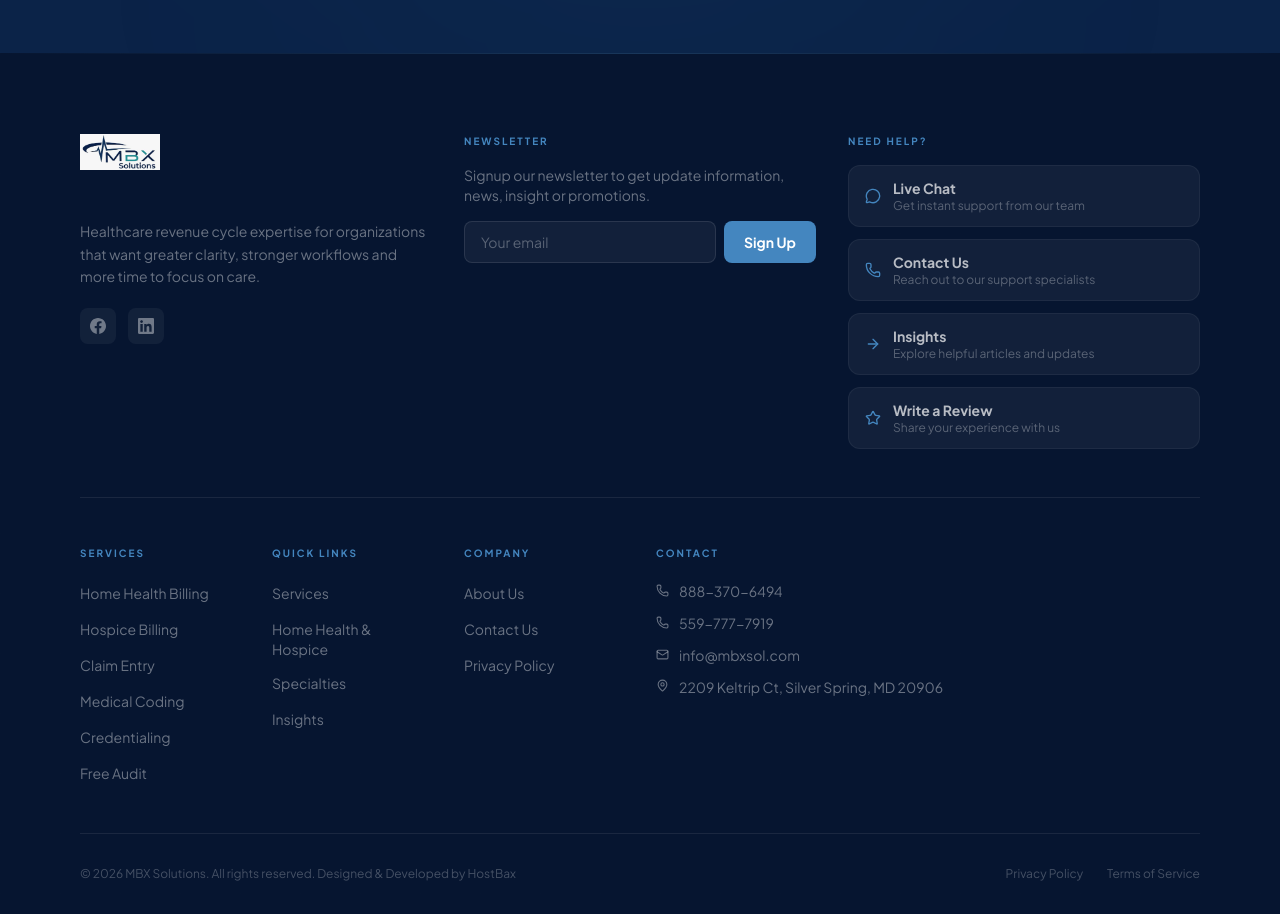
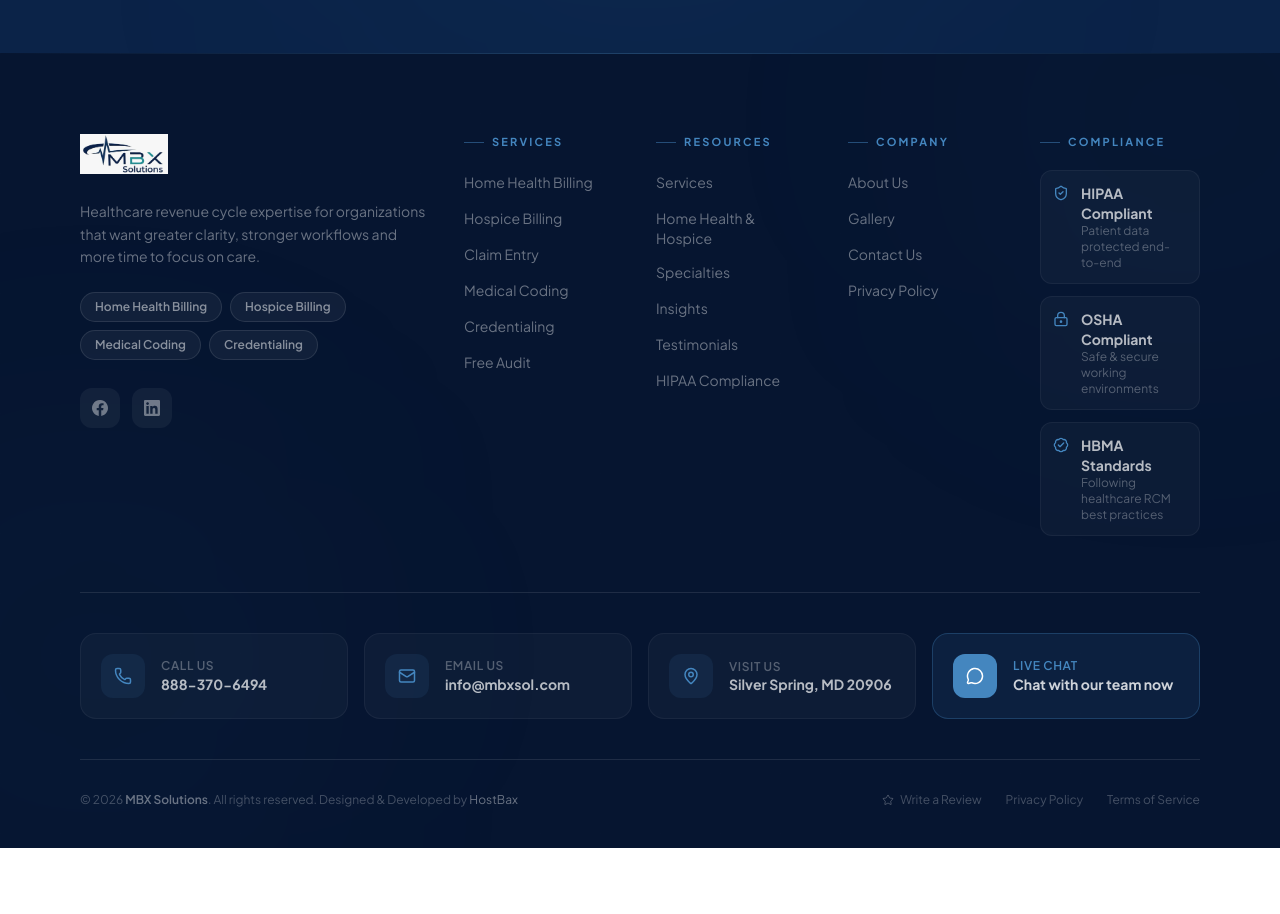
Before and after one commit to SabirMalik006/billing, a React (Vite) app in the folder frontend/: page /about#security in a window 1280 px wide. Shown: the part 5440-6354 px from the top of the page. After the commit the page ends 6288 px from the top, so only its background shows below. Built offline with nearby package versions, Linux system fonts and the light colour scheme; no server answers.

Commit message:
feat: redesign footer with newsletter-free layout, compliance badges, contact strip; center content on mobile

```diff
--- a/frontend/src/components/Footer.jsx
+++ b/frontend/src/components/Footer.jsx
@@ -1,5 +1,5 @@
 import { Link } from 'react-router-dom'
-import { ArrowUpRight, Phone, Mail, MapPin, MessageCircle, ArrowRight, Star } from 'lucide-react'
+import { ArrowUpRight, Phone, Mail, MapPin, MessageCircle, Star, ShieldCheck, LockKeyhole, BadgeCheck } from 'lucide-react'
 import { useState } from 'react'
 import ReviewForm from './ReviewForm'
 
@@ -12,138 +12,97 @@ const footerLinks = {
     { label: 'Credentialing', path: '/services#credentialing' },
     { label: 'Free Audit', path: '/services#free-audit' },
   ],
-  'Quick Links': [
+  Resources: [
     { label: 'Services', path: '/services' },
     { label: 'Home Health & Hospice', path: '/capabilities#home-health' },
     { label: 'Specialties', path: '/capabilities#private-practice' },
     { label: 'Insights', path: '/our-insights' },
+    { label: 'Testimonials', path: '/testimonials' },
+    { label: 'HIPAA Compliance', path: '/hipaa' },
   ],
   Company: [
     { label: 'About Us', path: '/about' },
+    { label: 'Gallery', path: '/gallery' },
     { label: 'Contact Us', path: '/connect-us' },
     { label: 'Privacy Policy', path: '#' },
   ],
 }
 
+const complianceBadges = [
+  { icon: ShieldCheck, label: 'HIPAA Compliant', desc: 'Patient data protected end-to-end' },
+  { icon: LockKeyhole, label: 'OSHA Compliant', desc: 'Safe & secure working environments' },
+  { icon: BadgeCheck, label: 'HBMA Standards', desc: 'Following healthcare RCM best practices' },
+]
+
 export default function Footer() {
-  const [email, setEmail] = useState('')
-  const [subscribed, setSubscribed] = useState(false)
   const [showReview, setShowReview] = useState(false)
 
-  const handleSubscribe = (e) => {
-    e.preventDefault()
-    if (email) {
-      setSubscribed(true)
-      setEmail('')
-      setTimeout(() => setSubscribed(false), 4000)
-    }
-  }
+  return (
+    <footer className="relative overflow-hidden bg-mbx-navy-dark">
+      {/* Top accent line */}
+      <div className="h-px bg-gradient-to-r from-transparent via-mbx-teal/40 to-transparent" />
 
-  return (
-    <footer className="relative bg-mbx-navy-dark overflow-hidden">
-      {/* Subtle top accent line */}
-      <div className="h-px bg-gradient-to-r from-transparent via-mbx-teal/30 to-transparent" />
-
-      {/* Background grid */}
-      <div className="absolute inset-0 opacity-[0.02]" style={{
+      {/* Background decoration */}
+      <div className="absolute inset-0 opacity-[0.03]" style={{
         backgroundImage: `linear-gradient(rgba(255,255,255,0.1) 1px, transparent 1px), linear-gradient(90deg, rgba(255,255,255,0.1) 1px, transparent 1px)`,
         backgroundSize: '60px 60px',
       }} />
+      <div className="pointer-events-none absolute -top-32 -right-24 h-96 w-96 rounded-full bg-mbx-teal/5 blur-[140px]" />
+      <div className="pointer-events-none absolute bottom-0 -left-24 h-96 w-96 rounded-full bg-mbx-teal/5 blur-[140px]" />
 
-      <div className="container mx-auto relative z-10 pt-20 pb-8">
-        {/* Top row: Logo + Newsletter + Live Chat */}
-        <div className="grid gap-12 lg:grid-cols-12 lg:gap-8 pb-12 border-b border-white/8">
+      <div className="container mx-auto relative z-10 pt-16 pb-10 md:pt-20">
+        {/* Main grid */}
+        <div className="grid grid-cols-1 gap-10 pb-14 sm:grid-cols-2 lg:grid-cols-12 lg:gap-8">
           {/* Brand */}
-          <div className="lg:col-span-4">
-            <Link to="/" className="mb-6 inline-block">
-              <img src="/logo.jpeg" alt="MBX Solutions" className="h-9 w-auto" />
+          <div className="text-center sm:text-left lg:col-span-4">
+            <Link to="/" className="inline-block">
+              <img src="/logo.jpeg" alt="MBX Solutions" className="h-10 w-auto" />
             </Link>
-            <p className="mt-5 max-w-sm text-sm leading-relaxed text-white/40">
+            <p className="mt-5 max-w-sm text-sm leading-relaxed text-white/40 sm:mx-0 mx-auto">
               Healthcare revenue cycle expertise for organizations that want greater clarity,
               stronger workflows and more time to focus on care.
             </p>
-            <div className="mt-5 flex items-center gap-3">
-              <a href="https://www.facebook.com/Mbxsol" target="_blank" rel="noopener noreferrer" className="flex size-9 items-center justify-center rounded-lg bg-white/5 text-white/40 transition-all hover:bg-mbx-teal hover:text-white" aria-label="Facebook">
+
+            {/* Service tags */}
+            <div className="mt-6 flex flex-wrap justify-center gap-2 sm:justify-start">
+              {['Home Health Billing', 'Hospice Billing', 'Medical Coding', 'Credentialing'].map((tag) => (
+                <Link
+                  key={tag}
+                  to="/services"
+                  className="rounded-full border border-white/10 bg-white/5 px-3.5 py-1.5 text-xs font-semibold text-white/50 transition-all duration-300 hover:border-mbx-teal/40 hover:text-mbx-teal"
+                >
+                  {tag}
+                </Link>
+              ))}
+            </div>
+
+            {/* Socials */}
+            <div className="mt-7 flex items-center justify-center gap-3 sm:justify-start">
+              <a href="https://www.facebook.com/Mbxsol" target="_blank" rel="noopener noreferrer" className="flex size-10 items-center justify-center rounded-xl bg-white/5 text-white/40 transition-all duration-300 hover:-translate-y-0.5 hover:bg-mbx-teal hover:text-white" aria-label="Facebook">
                 <svg width="16" height="16" fill="currentColor" viewBox="0 0 24 24"><path d="M24 12.073c0-6.627-5.373-12-12-12s-12 5.373-12 12c0 5.99 4.388 10.954 10.125 11.854v-8.385H7.078v-3.47h3.047V9.43c0-3.007 1.792-4.669 4.533-4.669 1.312 0 2.686.235 2.686.235v2.953H15.83c-1.491 0-1.956.925-1.956 1.874v2.25h3.328l-.532 3.47h-2.796v8.385C19.612 23.027 24 18.062 24 12.073z"/></svg>
               </a>
-              <a href="https://www.linkedin.com/company/mbxsol/" target="_blank" rel="noopener noreferrer" className="flex size-9 items-center justify-center rounded-lg bg-white/5 text-white/40 transition-all hover:bg-mbx-teal hover:text-white" aria-label="LinkedIn">
+              <a href="https://www.linkedin.com/company/mbxsol/" target="_blank" rel="noopener noreferrer" className="flex size-10 items-center justify-center rounded-xl bg-white/5 text-white/40 transition-all duration-300 hover:-translate-y-0.5 hover:bg-mbx-teal hover:text-white" aria-label="LinkedIn">
                 <svg width="16" height="16" fill="currentColor" viewBox="0 0 24 24"><path d="M20.447 20.452h-3.554v-5.569c0-1.328-.027-3.037-1.852-3.037-1.853 0-2.136 1.445-2.136 2.939v5.667H9.351V9h3.414v1.561h.046c.477-.9 1.637-1.85 3.37-1.85 3.601 0 4.267 2.37 4.267 5.455v6.286zM5.337 7.433c-1.144 0-2.063-.926-2.063-2.065 0-1.138.92-2.063 2.063-2.063 1.14 0 2.064.925 2.064 2.063 0 1.139-.925 2.065-2.064 2.065zm1.782 13.019H3.555V9h3.564v11.452zM22.225 0H1.771C.792 0 0 .774 0 1.729v20.542C0 23.227.792 24 1.771 24h20.451C23.2 24 24 23.227 24 22.271V1.729C24 .774 23.2 0 22.222 0h.003z"/></svg>
               </a>
             </div>
           </div>
 
-          {/* Newsletter */}
-          <div className="lg:col-span-4">
-            <h4 className="mb-4 text-[10px] font-bold uppercase tracking-[0.2em] text-mbx-teal">Newsletter</h4>
-            <p className="mb-4 text-sm text-white/40">Signup our newsletter to get update information, news, insight or promotions.</p>
-            <form onSubmit={handleSubscribe} className="flex gap-2">
-              <input
-                type="email"
-                value={email}
-                onChange={(e) => setEmail(e.target.value)}
-                placeholder="Your email"
-                className="flex-1 rounded-lg bg-white/5 border border-white/10 px-4 py-2.5 text-sm text-white outline-none focus:border-mbx-teal transition-colors placeholder:text-white/30"
-                required
-              />
-              <button type="submit" className="rounded-lg bg-[#4486BF] px-5 py-2.5 text-sm font-bold text-white transition-all hover:bg-[#3a73a8]">
-                Sign Up
-              </button>
-            </form>
-            {subscribed && (
-              <p className="mt-2 text-xs text-mbx-teal">Thank you for subscribing!</p>
-            )}
-          </div>
-
-          {/* Live Chat / Help */}
-          <div className="lg:col-span-4">
-            <h4 className="mb-4 text-[10px] font-bold uppercase tracking-[0.2em] text-mbx-teal">Need Help?</h4>
-            <div className="space-y-3">
-              <a href="https://tawk.to/chat/69e36639917d361c322fb3b5/1jmg4el5d" target="_blank" rel="noopener noreferrer" className="flex items-center gap-3 rounded-xl bg-white/5 border border-white/5 px-4 py-3 text-sm text-white/50 transition-all hover:border-mbx-teal/30 hover:text-white">
-                <MessageCircle size={16} className="text-mbx-teal shrink-0" />
-                <div>
-                  <p className="font-bold text-white/70">Live Chat</p>
-                  <p className="text-xs text-white/30">Get instant support from our team</p>
-                </div>
-              </a>
-              <Link to="/connect-us" className="flex items-center gap-3 rounded-xl bg-white/5 border border-white/5 px-4 py-3 text-sm text-white/50 transition-all hover:border-mbx-teal/30 hover:text-white">
-                <Phone size={16} className="text-mbx-teal shrink-0" />
-                <div>
-                  <p className="font-bold text-white/70">Contact Us</p>
-                  <p className="text-xs text-white/30">Reach out to our support specialists</p>
-                </div>
-              </Link>
-              <Link to="/our-insights" className="flex items-center gap-3 rounded-xl bg-white/5 border border-white/5 px-4 py-3 text-sm text-white/50 transition-all hover:border-mbx-teal/30 hover:text-white">
-                <ArrowRight size={16} className="text-mbx-teal shrink-0" />
-                <div>
-                  <p className="font-bold text-white/70">Insights</p>
-                  <p className="text-xs text-white/30">Explore helpful articles and updates</p>
-                </div>
-              </Link>
-              <button onClick={() => setShowReview(true)} className="flex items-center gap-3 rounded-xl bg-white/5 border border-white/5 px-4 py-3 text-sm text-white/50 transition-all hover:border-mbx-teal/30 hover:text-white w-full text-left">
-                <Star size={16} className="text-mbx-teal shrink-0" />
-                <div>
-                  <p className="font-bold text-white/70">Write a Review</p>
-                  <p className="text-xs text-white/30">Share your experience with us</p>
-                </div>
-              </button>
-            </div>
-          </div>
-        </div>
-
-        {/* Links + Contact */}
-        <div className="grid gap-12 lg:grid-cols-12 lg:gap-8 py-12">
+          {/* Link columns */}
           {Object.entries(footerLinks).map(([title, links]) => (
-            <div key={title} className="lg:col-span-2">
-              <h4 className="mb-5 text-[10px] font-bold uppercase tracking-[0.2em] text-mbx-teal">{title}</h4>
+            <div key={title} className="text-center sm:text-left lg:col-span-2">
+              <h4 className="mb-5 flex items-center justify-center gap-2 text-[11px] font-bold uppercase tracking-[0.2em] text-mbx-teal sm:justify-start">
+                <span className="h-px w-5 bg-mbx-teal/50" />
+                {title}
+              </h4>
               <ul className="space-y-3">
                 {links.map((link) => (
                   <li key={link.label}>
                     <Link
                       to={link.path}
-                      className="group inline-flex items-center gap-1.5 text-sm text-white/40 transition-colors hover:text-white"
+                      className="group inline-flex items-center justify-center gap-1.5 text-sm text-white/40 transition-all duration-300 hover:pl-1 hover:text-white"
                     >
                       {link.label}
-                      <ArrowUpRight size={11} className="opacity-0 transition-all group-hover:opacity-100" />
+                      <ArrowUpRight size={11} className="opacity-0 transition-all duration-300 group-hover:opacity-100" />
                     </Link>
                   </li>
                 ))}
@@ -151,35 +110,78 @@ export default function Footer() {
             </div>
           ))}
 
-          {/* Contact Info */}
-          <div className="lg:col-span-4">
-            <h4 className="mb-5 text-[10px] font-bold uppercase tracking-[0.2em] text-mbx-teal">Contact</h4>
+          {/* Compliance */}
+          <div className="text-center sm:text-left lg:col-span-2">
+            <h4 className="mb-5 flex items-center justify-center gap-2 text-[11px] font-bold uppercase tracking-[0.2em] text-mbx-teal sm:justify-start">
+              <span className="h-px w-5 bg-mbx-teal/50" />
+              Compliance
+            </h4>
             <div className="space-y-3">
-              <a href="tel:+18883706494" className="flex items-center gap-2.5 text-sm text-white/40 hover:text-mbx-teal transition-colors">
-                <Phone size={13} /> 888-370-6494
-              </a>
-              <a href="tel:+15597777919" className="flex items-center gap-2.5 text-sm text-white/40 hover:text-mbx-teal transition-colors">
-                <Phone size={13} /> 559-777-7919
-              </a>
-              <a href="mailto:info@mbxsol.com" className="flex items-center gap-2.5 text-sm text-white/40 hover:text-mbx-teal transition-colors">
-                <Mail size={13} /> info@mbxsol.com
-              </a>
-              <div className="flex items-start gap-2.5 text-sm text-white/40">
-                <MapPin size={13} className="mt-0.5 shrink-0" />
-                <span>2209 Keltrip Ct, Silver Spring, MD 20906</span>
-              </div>
+              {complianceBadges.map((badge) => (
+                <div key={badge.label} className="flex items-start justify-center gap-3 rounded-xl border border-white/5 bg-white/[0.03] p-3 transition-all duration-300 hover:border-mbx-teal/20 sm:justify-start">
+                  <badge.icon size={16} className="mt-0.5 shrink-0 text-mbx-teal" />
+                  <div className="text-center sm:text-left">
+                    <p className="text-sm font-bold text-white/70">{badge.label}</p>
+                    <p className="text-xs text-white/30">{badge.desc}</p>
+                  </div>
+                </div>
+              ))}
             </div>
           </div>
         </div>
 
-        {/* Bottom */}
-        <div className="border-t border-white/8 pt-8 flex flex-col items-center justify-between gap-4 sm:flex-row">
-          <p className="text-xs text-white/25">
-            &copy; {new Date().getFullYear()} MBX Solutions. All rights reserved. Designed & Developed by <a href="https://hostbax.com" target="_blank" rel="noopener noreferrer" className="hover:text-white/50 transition-colors">HostBax</a>
+        {/* Contact + Help strip */}
+        <div className="grid grid-cols-1 gap-4 border-t border-white/10 py-10 sm:grid-cols-2 lg:grid-cols-4">
+          <a href="tel:+18883706494" className="group flex items-center gap-4 rounded-2xl border border-white/5 bg-white/[0.03] p-5 transition-all duration-300 hover:border-mbx-teal/30 hover:bg-white/[0.05]">
+            <div className="flex size-11 shrink-0 items-center justify-center rounded-xl bg-mbx-teal/10 text-mbx-teal transition-all duration-300 group-hover:bg-mbx-teal group-hover:text-white">
+              <Phone size={18} />
+            </div>
+            <div className="min-w-0">
+              <p className="text-xs font-semibold uppercase tracking-wider text-white/30">Call Us</p>
+              <p className="truncate text-sm font-bold text-white/70">888-370-6494</p>
+            </div>
+          </a>
+          <a href="mailto:info@mbxsol.com" className="group flex items-center gap-4 rounded-2xl border border-white/5 bg-white/[0.03] p-5 transition-all duration-300 hover:border-mbx-teal/30 hover:bg-white/[0.05]">
+            <div className="flex size-11 shrink-0 items-center justify-center rounded-xl bg-mbx-teal/10 text-mbx-teal transition-all duration-300 group-hover:bg-mbx-teal group-hover:text-white">
+              <Mail size={18} />
+            </div>
+            <div className="min-w-0">
+              <p className="text-xs font-semibold uppercase tracking-wider text-white/30">Email Us</p>
+              <p className="truncate text-sm font-bold text-white/70">info@mbxsol.com</p>
+            </div>
+          </a>
+          <div className="flex items-center gap-4 rounded-2xl border border-white/5 bg-white/[0.03] p-5">
+            <div className="flex size-11 shrink-0 items-center justify-center rounded-xl bg-mbx-teal/10 text-mbx-teal">
+              <MapPin size={18} />
+            </div>
+            <div className="min-w-0">
+              <p className="text-xs font-semibold uppercase tracking-wider text-white/30">Visit Us</p>
+              <p className="text-sm font-bold leading-snug text-white/70">Silver Spring, MD 20906</p>
+            </div>
+          </div>
+          <a href="https://tawk.to/chat/69e36639917d361c322fb3b5/1jmg4el5d" target="_blank" rel="noopener noreferrer" className="group flex items-center gap-4 rounded-2xl border border-mbx-teal/30 bg-mbx-teal/10 p-5 transition-all duration-300 hover:border-mbx-teal/60">
+            <div className="flex size-11 shrink-0 items-center justify-center rounded-xl bg-mbx-teal text-white">
+              <MessageCircle size={18} />
+            </div>
+            <div className="min-w-0">
+              <p className="text-xs font-semibold uppercase tracking-wider text-mbx-teal">Live Chat</p>
+              <p className="text-sm font-bold text-white/80">Chat with our team now</p>
+            </div>
+          </a>
+        </div>
+
+        {/* Bottom bar */}
+        <div className="flex flex-col items-center justify-between gap-5 border-t border-white/10 pt-8 md:flex-row">
+          <p className="text-center text-xs text-white/25 md:text-left">
+            &copy; {new Date().getFullYear()} <span className="font-semibold text-white/40">MBX Solutions</span>. All rights reserved. Designed &amp; Developed by{' '}
+            <a href="https://hostbax.com" target="_blank" rel="noopener noreferrer" className="text-white/40 transition-colors hover:text-mbx-teal">HostBax</a>
           </p>
-          <div className="flex items-center gap-6 text-xs text-white/25">
-            <a href="#" className="hover:text-white/60 transition-colors">Privacy Policy</a>
-            <a href="#" className="hover:text-white/60 transition-colors">Terms of Service</a>
+          <div className="flex flex-wrap items-center justify-center gap-x-6 gap-y-2 text-xs text-white/25">
+            <button onClick={() => setShowReview(true)} className="inline-flex items-center gap-1.5 transition-colors hover:text-mbx-teal">
+              <Star size={12} /> Write a Review
+            </button>
+            <a href="#" className="transition-colors hover:text-white/60">Privacy Policy</a>
+            <a href="#" className="transition-colors hover:text-white/60">Terms of Service</a>
           </div>
         </div>
       </div>
```
